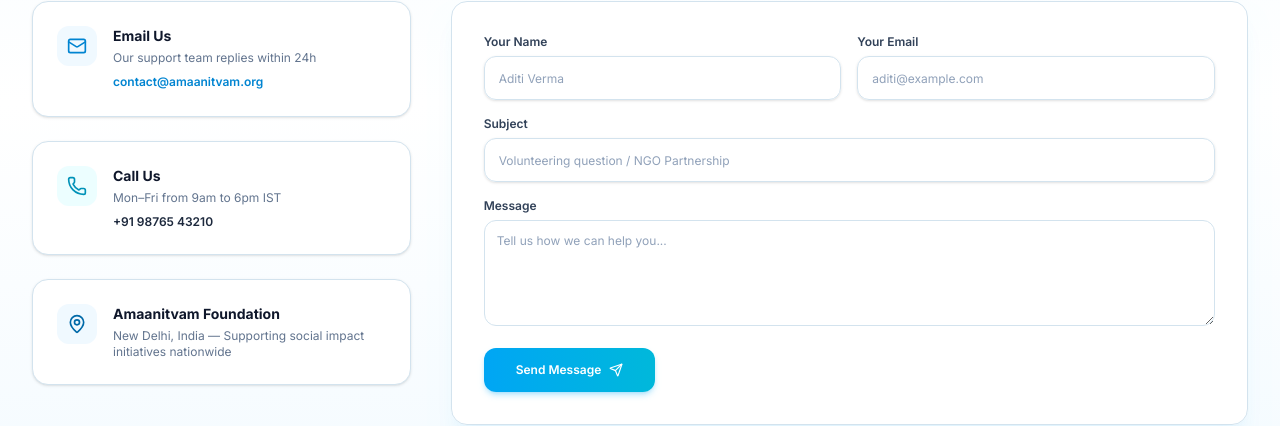
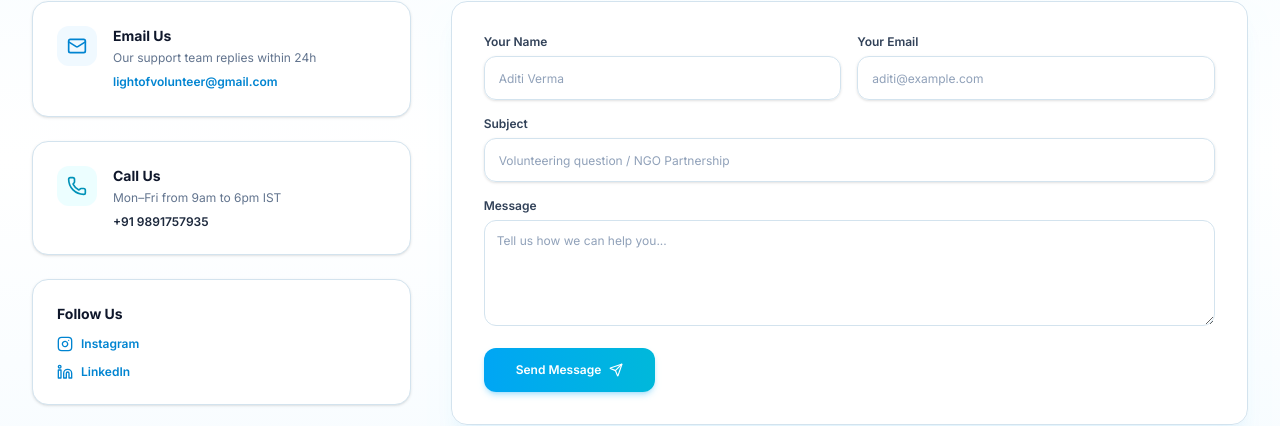
Before and after one commit to org-amaanitvam/light-for-volunteer, a Next.js app in the folder apps/web/: page /contact in a window 1280 px wide. Shown: the part 388-814 px from the top of the page. Built offline with nearby package versions, Linux system fonts and the light colour scheme; no server answers.

Commit message:
contact links

```diff
--- a/apps/web/src/app/contact/page.tsx
+++ b/apps/web/src/app/contact/page.tsx
@@ -1,7 +1,7 @@
 "use client";
 
 import React, { useState } from "react";
-import { Mail, Phone, MapPin, Send, CheckCircle2, MessageSquare, Clock } from "lucide-react";
+import { Mail, Phone, MapPin, Send, CheckCircle2, MessageSquare, Instagram, Linkedin } from "lucide-react";
 import { Button } from "@/components/ui/button";
 import { Input } from "@/components/ui/input";
 import { Card, CardContent } from "@/components/ui/card";
@@ -47,10 +47,10 @@ export default function ContactPage() {
                   <h3 className="text-sm font-bold text-slate-900">Email Us</h3>
                   <p className="text-xs text-slate-500 mt-1">Our support team replies within 24h</p>
                   <a
-                    href="mailto:contact@amaanitvam.org"
+                    href="mailto:lightofvolunteer@gmail.com"
                     className="text-xs font-semibold text-sky-600 hover:underline mt-2 inline-block"
                   >
-                    contact@amaanitvam.org
+                    lightofvolunteer@gmail.com
                   </a>
                 </div>
               </div>
@@ -64,7 +64,33 @@ export default function ContactPage() {
                 <div>
                   <h3 className="text-sm font-bold text-slate-900">Call Us</h3>
                   <p className="text-xs text-slate-500 mt-1">Mon–Fri from 9am to 6pm IST</p>
-                  <p className="text-xs font-semibold text-slate-800 mt-2">+91 98765 43210</p>
+                  <p className="text-xs font-semibold text-slate-800 mt-2">+91 9891757935</p>
+                </div>
+              </div>
+            </Card>
+
+            <Card className="border-sky-100 bg-white p-6 shadow-sm">
+              <div>
+                <h3 className="text-sm font-bold text-slate-900">Follow Us</h3>
+                <div className="mt-3 flex flex-col gap-3">
+                  <a
+                    href="https://www.instagram.com/lightofvolunteer?mdxt=dHZuMWNjbGgxYW9l"
+                    target="_blank"
+                    rel="noopener noreferrer"
+                    className="inline-flex items-center gap-2 text-xs font-semibold text-sky-600 hover:underline"
+                  >
+                    <Instagram className="h-4 w-4" aria-hidden="true" />
+                    Instagram
+                  </a>
+                  <a
+                    href="https://www.linkedin.com/company/light-of-volunteer/"
+                    target="_blank"
+                    rel="noopener noreferrer"
+                    className="inline-flex items-center gap-2 text-xs font-semibold text-sky-600 hover:underline"
+                  >
+                    <Linkedin className="h-4 w-4" aria-hidden="true" />
+                    LinkedIn
+                  </a>
                 </div>
               </div>
             </Card>
```
